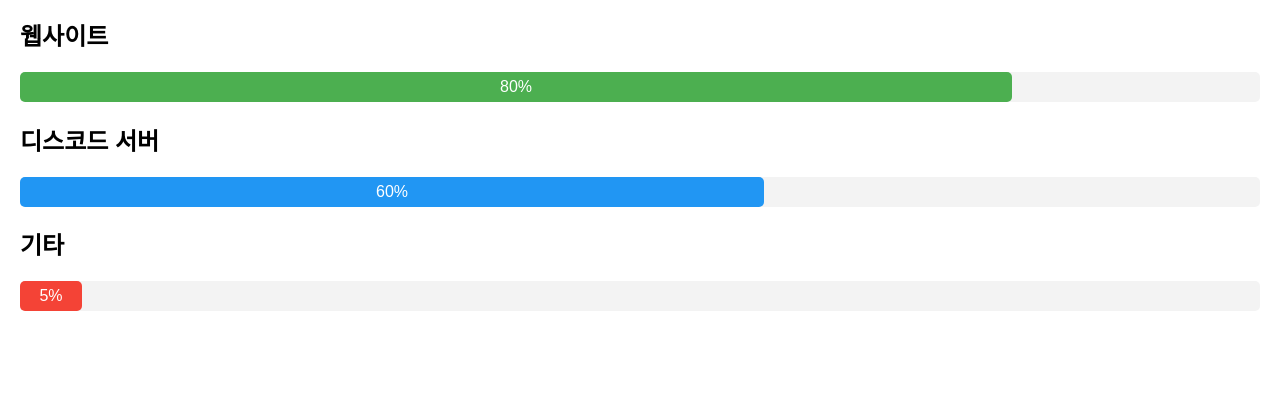
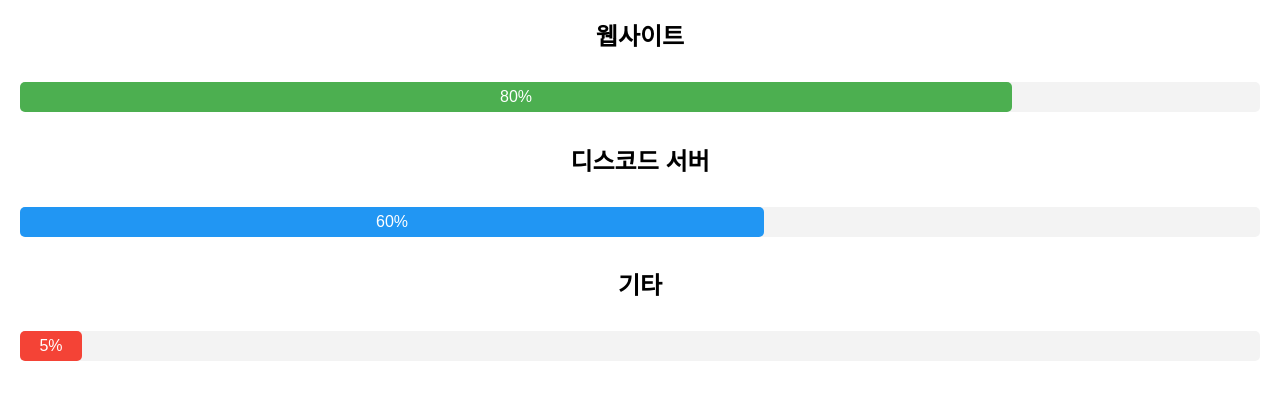
Before and after one commit to 7test357/kore4, a plain HTML site: page page/progress.html in a window 1280 px wide. Shown: the part 192-592 px from the top of the page. Drawn offline with Linux system fonts and the light colour scheme.

Commit message:
Update progress.html

```diff
--- a/page/progress.html
+++ b/page/progress.html
@@ -9,6 +9,7 @@
             font-family: Arial, sans-serif;
             margin: 20px;
             transition: background-color 0.3s, color 0.3s;
+            text-align: center;
         }
         h1 {
             text-align: center;
@@ -24,7 +25,8 @@
             width: 100%;
             background-color: #f3f3f3;
             border-radius: 5px;
-            margin: 10px 0;
+            margin: 10px auto;
+            display: inline-block;
         }
         .progress-bar {
             height: 30px;
```
